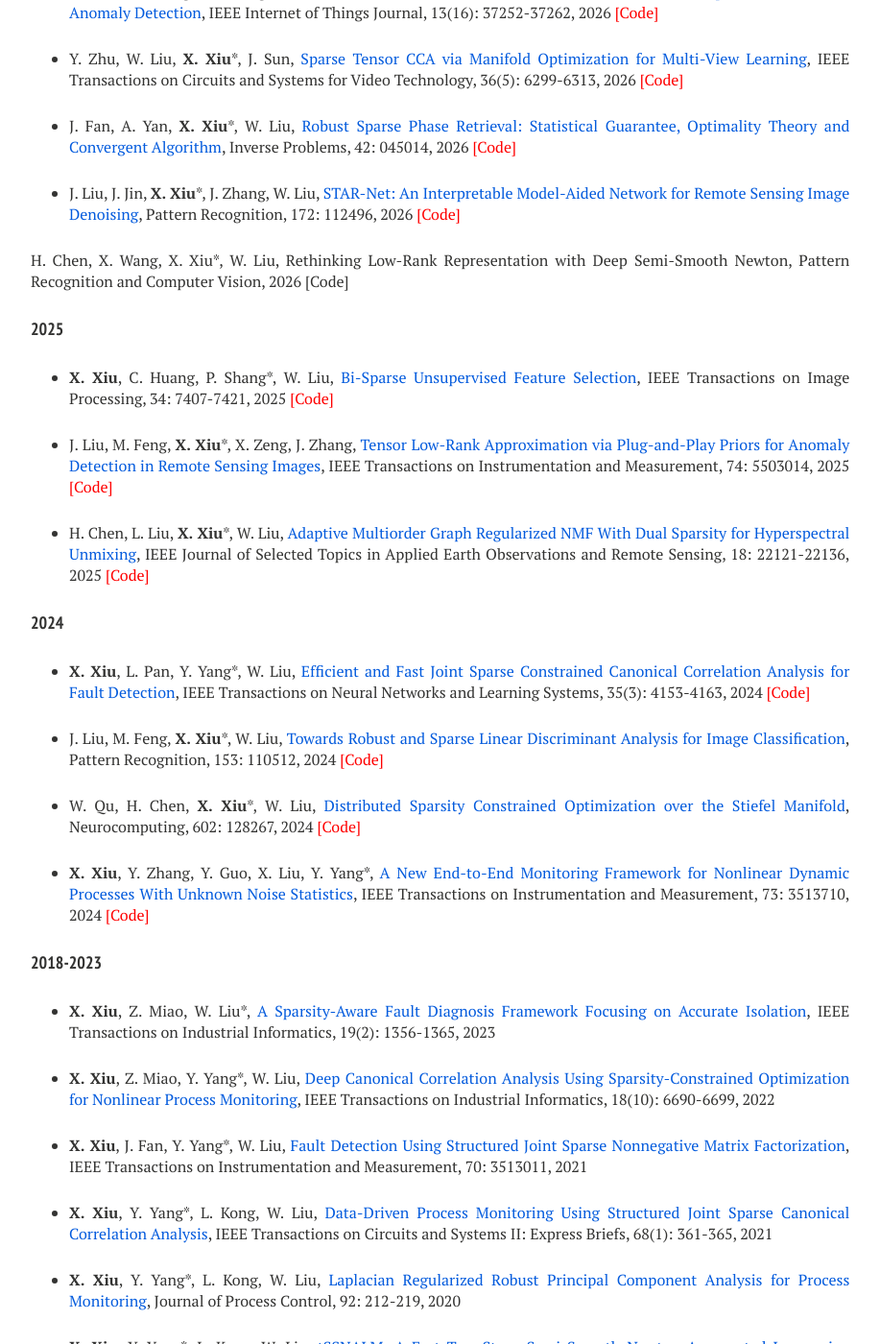
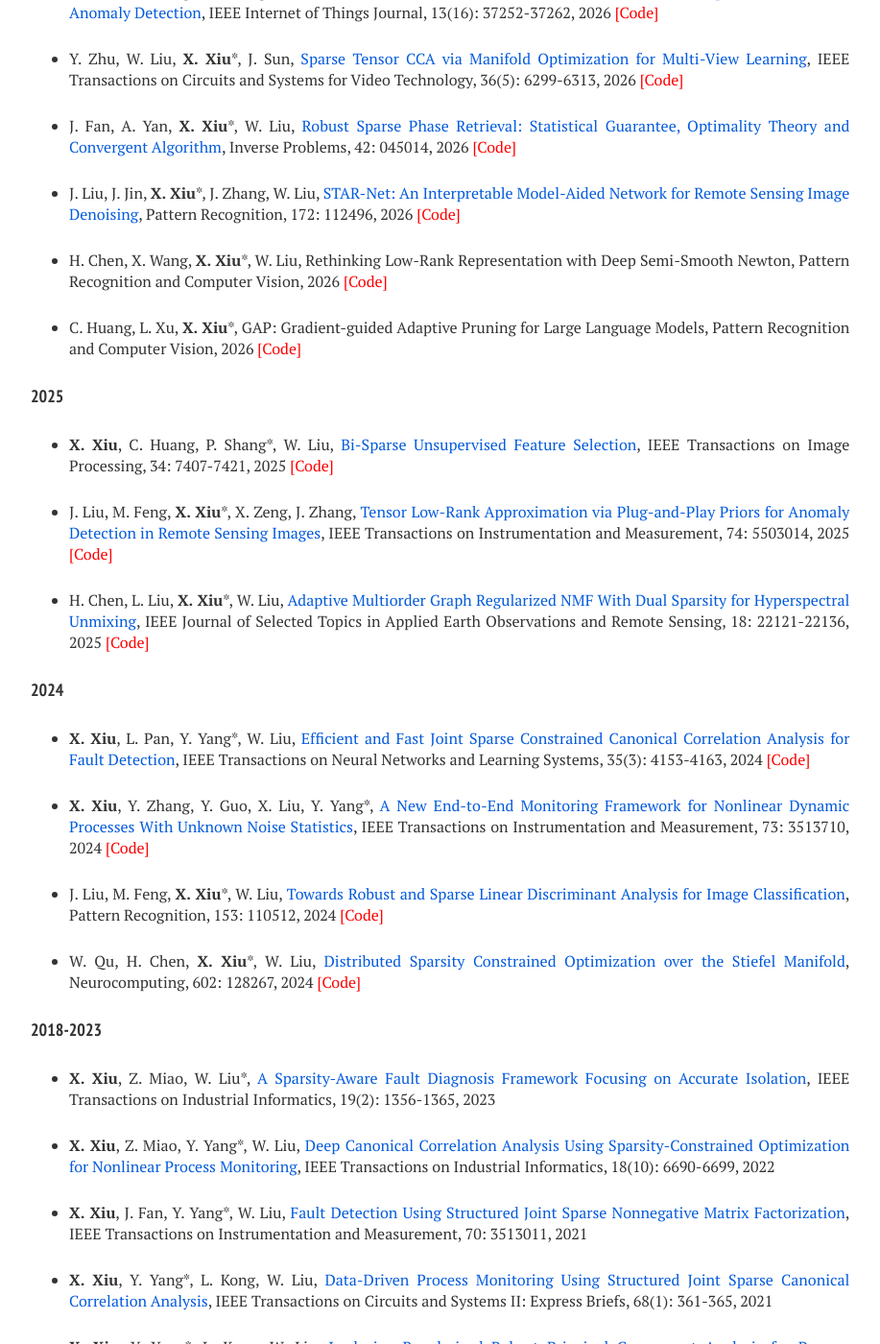
Before and after one commit to xianchaoxiu/xianchaoxiu.github.io, a Jekyll site: the page built from publications/index.md, in a window 1280 px wide and 1400 px high, scrolled down 678 px. Shown: the whole window at 96% size, without its empty margins (288-1205 px from the left). Built offline with Jekyll 4.4.1, drawn with Linux system fonts in a browser that asks for light colours; nearby versions of some CDN libraries.

Commit message:
Update index.md

```diff
--- a/publications/index.md
+++ b/publications/index.md
@@ -16,60 +16,61 @@ share: false
 
 * <b>X. Xiu</b>, C. He, W. Qu*, J. Sun, A Survey of Deep Unfolding Methods for Image Compressive Sensing (in Chinese), Operations Research Transactions, 2026 <a href="https://github.com/xianchaoxiu/DU4ICS" class="textlink" target="_blank" style="color: red;">[Code]</a>
 
- * <b>X. Xiu</b>, J. Li, J. Fan*, W. Liu, <a href="https://arxiv.org/abs/2605.20849" class="textlink" target="_blank">Large Language Models for Operations Research: A Comprehensive Survey</a>, submitted to Journal of the Operations Research Society of China <a href="https://github.com/xianchaoxiu/LLM4OR" class="textlink" target="_blank" style="color: red;">[Code]</a> <br>
+ * <b>X. Xiu</b>, J. Li, J. Fan*, W. Liu, <a href="https://arxiv.org/abs/2605.20849" class="textlink" target="_blank">Large Language Models for Operations Research: A Comprehensive Survey</a>, submitted to Journal of the Operations Research Society of China <a href="https://github.com/xianchaoxiu/LLM4OR" class="textlink" target="_blank" style="color: red;">[Code]</a>
 
 ### Selected Papers
 
 #### 2027
 
-* J. Liu, X. Ju, <b>X. Xiu</b>*, W. Liu, <a href="https://doi.org/10.1016/j.patcog.2026.114687" class="textlink" target="_blank">Bi-Level Unsupervised Feature Selection with L2,0-Norm</a>, Pattern Recognition, 181: 114687, 2027  <a href="https://github.com/xianchaoxiu/BLUFS" class="textlink" target="_blank" style="color: red;">[Code]</a><br>
+* J. Liu, X. Ju, <b>X. Xiu</b>*, W. Liu, <a href="https://doi.org/10.1016/j.patcog.2026.114687" class="textlink" target="_blank">Bi-Level Unsupervised Feature Selection with L2,0-Norm</a>, Pattern Recognition, 181: 114687, 2027  <a href="https://github.com/xianchaoxiu/BLUFS" class="textlink" target="_blank" style="color: red;">[Code]</a>
 
 #### 2026
 
-* <b>X. Xiu</b>, C. Huang, W. Zhang*, W. Liu, <a href="https://doi.org/10.1109/JIOT.2026.3701337" class="textlink" target="_blank">Efficient Personalized Federated PCA with Manifold Optimization for IoT Anomaly Detection</a>, IEEE Internet of Things Journal, 13(16): 37252-37262, 2026 <a href="https://github.com/xianchaoxiu/FedEP" class="textlink" target="_blank" style="color: red;">[Code]</a><br>
+* <b>X. Xiu</b>, C. Huang, W. Zhang*, W. Liu, <a href="https://doi.org/10.1109/JIOT.2026.3701337" class="textlink" target="_blank">Efficient Personalized Federated PCA with Manifold Optimization for IoT Anomaly Detection</a>, IEEE Internet of Things Journal, 13(16): 37252-37262, 2026 <a href="https://github.com/xianchaoxiu/FedEP" class="textlink" target="_blank" style="color: red;">[Code]</a>
 
-* Y. Zhu, W. Liu, <b>X. Xiu</b>*, J. Sun, <a href="https://doi.org/10.1109/TCSVT.2025.3642736" class="textlink" target="_blank">Sparse Tensor CCA via Manifold Optimization for Multi-View Learning</a>, IEEE Transactions on Circuits and Systems for Video Technology, 36(5): 6299-6313, 2026   <a href="https://github.com/zhudafa/STCCA-L" class="textlink" target="_blank" style="color: red;">[Code]</a><br>
+* Y. Zhu, W. Liu, <b>X. Xiu</b>*, J. Sun, <a href="https://doi.org/10.1109/TCSVT.2025.3642736" class="textlink" target="_blank">Sparse Tensor CCA via Manifold Optimization for Multi-View Learning</a>, IEEE Transactions on Circuits and Systems for Video Technology, 36(5): 6299-6313, 2026   <a href="https://github.com/zhudafa/STCCA-L" class="textlink" target="_blank" style="color: red;">[Code]</a>
 
-* J. Fan, A. Yan, <b>X. Xiu</b>*, W. Liu, <a href="https://doi.org/10.1088/1361-6420/ae5e02" class="textlink" target="_blank">Robust Sparse Phase Retrieval: Statistical Guarantee, Optimality Theory and Convergent Algorithm</a>, Inverse Problems, 42: 045014, 2026   <a href="https://github.com/xianchaoxiu/HPR" class="textlink" target="_blank" style="color: red;">[Code]</a><br>
+* J. Fan, A. Yan, <b>X. Xiu</b>*, W. Liu, <a href="https://doi.org/10.1088/1361-6420/ae5e02" class="textlink" target="_blank">Robust Sparse Phase Retrieval: Statistical Guarantee, Optimality Theory and Convergent Algorithm</a>, Inverse Problems, 42: 045014, 2026   <a href="https://github.com/xianchaoxiu/HPR" class="textlink" target="_blank" style="color: red;">[Code]</a>
 
-* J. Liu, J. Jin, <b>X. Xiu</b>*, J. Zhang, W. Liu, <a href="https://doi.org/10.1016/j.patcog.2025.112496" class="textlink" target="_blank">STAR-Net: An Interpretable Model-Aided Network for Remote Sensing Image Denoising</a>, Pattern Recognition, 172: 112496, 2026   <a href="https://github.com/xianchaoxiu/STAR-Net" class="textlink" target="_blank" style="color: red;">[Code]</a><br>
+* J. Liu, J. Jin, <b>X. Xiu</b>*, J. Zhang, W. Liu, <a href="https://doi.org/10.1016/j.patcog.2025.112496" class="textlink" target="_blank">STAR-Net: An Interpretable Model-Aided Network for Remote Sensing Image Denoising</a>, Pattern Recognition, 172: 112496, 2026   <a href="https://github.com/xianchaoxiu/STAR-Net" class="textlink" target="_blank" style="color: red;">[Code]</a>
 
-H. Chen, X. Wang, X. Xiu*, W. Liu, Rethinking Low-Rank Representation with Deep Semi-Smooth Newton, Pattern Recognition and Computer Vision, 2026 [Code]
+* H. Chen, X. Wang, <b>X. Xiu</b>*, W. Liu, Rethinking Low-Rank Representation with Deep Semi-Smooth Newton, Pattern Recognition and Computer Vision, 2026 <a href="https://github.com/xianchaoxiu/LRRSSN-Net" class="textlink" target="_blank" style="color: red;">[Code]</a>
 
+* C. Huang, L. Xu, <b>X. Xiu</b>*, GAP: Gradient-guided Adaptive Pruning for Large Language Models, Pattern Recognition and Computer Vision, 2026 <a href="https://github.com/xianchaoxiu/GAP" class="textlink" target="_blank" style="color: red;">[Code]</a>
 
 #### 2025
 
-* <b>X. Xiu</b>, C. Huang, P. Shang*, W. Liu, <a href="https://doi.org/10.1109/TIP.2025.3620667" class="textlink" target="_blank">Bi-Sparse Unsupervised Feature Selection</a>, IEEE Transactions on Image Processing, 34: 7407-7421, 2025  <a href="https://github.com/xianchaoxiu/BSUFS" class="textlink" target="_blank" style="color: red;">[Code]</a><br>
+* <b>X. Xiu</b>, C. Huang, P. Shang*, W. Liu, <a href="https://doi.org/10.1109/TIP.2025.3620667" class="textlink" target="_blank">Bi-Sparse Unsupervised Feature Selection</a>, IEEE Transactions on Image Processing, 34: 7407-7421, 2025  <a href="https://github.com/xianchaoxiu/BSUFS" class="textlink" target="_blank" style="color: red;">[Code]</a>
 
-* J. Liu, M. Feng, <b>X. Xiu</b>*, X. Zeng, J. Zhang, <a href="https://doi.org/10.1109/TIM.2025.3553235" class="textlink" target="_blank">Tensor Low-Rank Approximation via Plug-and-Play Priors for Anomaly Detection in Remote Sensing Images</a>, IEEE Transactions on Instrumentation and Measurement, 74: 5503014, 2025  <a href="https://github.com/xianchaoxiu/PnP-TLRA" class="textlink" target="_blank" style="color: red;">[Code]</a><br>
+* J. Liu, M. Feng, <b>X. Xiu</b>*, X. Zeng, J. Zhang, <a href="https://doi.org/10.1109/TIM.2025.3553235" class="textlink" target="_blank">Tensor Low-Rank Approximation via Plug-and-Play Priors for Anomaly Detection in Remote Sensing Images</a>, IEEE Transactions on Instrumentation and Measurement, 74: 5503014, 2025  <a href="https://github.com/xianchaoxiu/PnP-TLRA" class="textlink" target="_blank" style="color: red;">[Code]</a>
 
-* H. Chen, L. Liu, <b>X. Xiu</b>*, W. Liu, <a href="https://doi.org/10.1109/JSTARS.2025.3602505" class="textlink" target="_blank">Adaptive Multiorder Graph Regularized NMF With Dual Sparsity for Hyperspectral Unmixing</a>, IEEE Journal of Selected Topics in Applied Earth Observations and Remote Sensing, 18: 22121-22136, 2025 <a href="https://github.com/xianchaoxiu/MOGNMF" class="textlink" target="_blank" style="color: red;">[Code]</a><br>
+* H. Chen, L. Liu, <b>X. Xiu</b>*, W. Liu, <a href="https://doi.org/10.1109/JSTARS.2025.3602505" class="textlink" target="_blank">Adaptive Multiorder Graph Regularized NMF With Dual Sparsity for Hyperspectral Unmixing</a>, IEEE Journal of Selected Topics in Applied Earth Observations and Remote Sensing, 18: 22121-22136, 2025 <a href="https://github.com/xianchaoxiu/MOGNMF" class="textlink" target="_blank" style="color: red;">[Code]</a>
 
 
 #### 2024
 
-* <b>X. Xiu</b>, L. Pan, Y. Yang*, W. Liu, <a href="https://doi.org/10.1109/TNNLS.2022.3201881" class="textlink" target="_blank">Efficient and Fast Joint Sparse Constrained Canonical Correlation Analysis for Fault Detection</a>, IEEE Transactions on Neural Networks and Learning Systems, 35(3): 4153-4163, 2024 <a href="https://github.com/xianchaoxiu/JSCCCA" class="textlink" target="_blank" style="color: red;">[Code]</a><br>
+* <b>X. Xiu</b>, L. Pan, Y. Yang*, W. Liu, <a href="https://doi.org/10.1109/TNNLS.2022.3201881" class="textlink" target="_blank">Efficient and Fast Joint Sparse Constrained Canonical Correlation Analysis for Fault Detection</a>, IEEE Transactions on Neural Networks and Learning Systems, 35(3): 4153-4163, 2024 <a href="https://github.com/xianchaoxiu/JSCCCA" class="textlink" target="_blank" style="color: red;">[Code]</a>
 
-* J. Liu, M. Feng, <b>X. Xiu</b>*, W. Liu, <a href="https://doi.org/10.1016/j.patcog.2024.110512" class="textlink" target="_blank">Towards Robust and Sparse Linear Discriminant Analysis for Image Classification</a>, Pattern Recognition, 153: 110512, 2024  <a href="https://github.com/EMXlight/RSLDAplus" class="textlink" target="_blank" style="color: red;">[Code]</a><br>
+* <b>X. Xiu</b>, Y. Zhang, Y. Guo, X. Liu, Y. Yang*, <a href="https://doi.org/10.1109/TIM.2024.3375402" class="textlink" target="_blank">A New End-to-End Monitoring Framework for Nonlinear Dynamic Processes With Unknown Noise Statistics</a>, IEEE Transactions on Instrumentation and Measurement, 73: 3513710, 2024  <a href="https://github.com/xianchaoxiu/DRNN" class="textlink" target="_blank" style="color: red;">[Code]</a>
 
-* W. Qu, H. Chen, <b>X. Xiu</b>*, W. Liu, <a href="https://doi.org/10.1016/j.neucom.2024.128267" class="textlink" target="_blank">Distributed Sparsity Constrained Optimization over the Stiefel Manifold</a>, Neurocomputing, 602: 128267, 2024   <a href="https://github.com/wtqu/DREAM" class="textlink" target="_blank" style="color: red;">[Code]</a><br>
+* J. Liu, M. Feng, <b>X. Xiu</b>*, W. Liu, <a href="https://doi.org/10.1016/j.patcog.2024.110512" class="textlink" target="_blank">Towards Robust and Sparse Linear Discriminant Analysis for Image Classification</a>, Pattern Recognition, 153: 110512, 2024  <a href="https://github.com/EMXlight/RSLDAplus" class="textlink" target="_blank" style="color: red;">[Code]</a>
 
-* <b>X. Xiu</b>, Y. Zhang, Y. Guo, X. Liu, Y. Yang*, <a href="https://doi.org/10.1109/TIM.2024.3375402" class="textlink" target="_blank">A New End-to-End Monitoring Framework for Nonlinear Dynamic Processes With Unknown Noise Statistics</a>, IEEE Transactions on Instrumentation and Measurement, 73: 3513710, 2024  <a href="https://github.com/xianchaoxiu/DRNN" class="textlink" target="_blank" style="color: red;">[Code]</a><br>
+* W. Qu, H. Chen, <b>X. Xiu</b>*, W. Liu, <a href="https://doi.org/10.1016/j.neucom.2024.128267" class="textlink" target="_blank">Distributed Sparsity Constrained Optimization over the Stiefel Manifold</a>, Neurocomputing, 602: 128267, 2024   <a href="https://github.com/wtqu/DREAM" class="textlink" target="_blank" style="color: red;">[Code]</a>
 
 #### 2018-2023
 
-* <b>X. Xiu</b>, Z. Miao, W. Liu*, <a href="https://doi.org/10.1109/TII.2022.3180070" class="textlink" target="_blank">A Sparsity-Aware Fault Diagnosis Framework Focusing on Accurate Isolation</a>, IEEE Transactions on Industrial Informatics, 19(2): 1356-1365, 2023  <br>
+* <b>X. Xiu</b>, Z. Miao, W. Liu*, <a href="https://doi.org/10.1109/TII.2022.3180070" class="textlink" target="_blank">A Sparsity-Aware Fault Diagnosis Framework Focusing on Accurate Isolation</a>, IEEE Transactions on Industrial Informatics, 19(2): 1356-1365, 2023
 
-* <b>X. Xiu</b>, Z. Miao, Y. Yang*, W. Liu, <a href="https://doi.org/10.1109/TII.2021.3121770" class="textlink" target="_blank">Deep Canonical Correlation Analysis Using Sparsity-Constrained Optimization for Nonlinear Process Monitoring</a>, IEEE Transactions on Industrial Informatics, 18(10): 6690-6699, 2022 <br>
+* <b>X. Xiu</b>, Z. Miao, Y. Yang*, W. Liu, <a href="https://doi.org/10.1109/TII.2021.3121770" class="textlink" target="_blank">Deep Canonical Correlation Analysis Using Sparsity-Constrained Optimization for Nonlinear Process Monitoring</a>, IEEE Transactions on Industrial Informatics, 18(10): 6690-6699, 2022
 
-* <b>X. Xiu</b>, J. Fan, Y. Yang*, W. Liu, <a href="https://doi.org/10.1109/TIM.2021.3067218" class="textlink" target="_blank">Fault Detection Using Structured Joint Sparse Nonnegative Matrix Factorization</a>, IEEE Transactions on Instrumentation and Measurement, 70: 3513011, 2021  <br>
+* <b>X. Xiu</b>, J. Fan, Y. Yang*, W. Liu, <a href="https://doi.org/10.1109/TIM.2021.3067218" class="textlink" target="_blank">Fault Detection Using Structured Joint Sparse Nonnegative Matrix Factorization</a>, IEEE Transactions on Instrumentation and Measurement, 70: 3513011, 2021
 
-* <b>X. Xiu</b>, Y. Yang*, L. Kong, W. Liu, <a href="https://doi.org/10.1109/TCSII.2020.2988054" class="textlink" target="_blank">Data-Driven Process Monitoring Using Structured Joint Sparse Canonical Correlation Analysis</a>, IEEE Transactions on Circuits and Systems II: Express Briefs, 68(1): 361-365, 2021  <br>
+* <b>X. Xiu</b>, Y. Yang*, L. Kong, W. Liu, <a href="https://doi.org/10.1109/TCSII.2020.2988054" class="textlink" target="_blank">Data-Driven Process Monitoring Using Structured Joint Sparse Canonical Correlation Analysis</a>, IEEE Transactions on Circuits and Systems II: Express Briefs, 68(1): 361-365, 2021
 
-* <b>X. Xiu</b>, Y. Yang*, L. Kong, W. Liu, <a href="https://doi.org/10.1016/j.jprocont.2020.06.011" class="textlink" target="_blank">Laplacian Regularized Robust Principal Component Analysis for Process Monitoring</a>, Journal of Process Control, 92: 212-219, 2020 <br>
+* <b>X. Xiu</b>, Y. Yang*, L. Kong, W. Liu, <a href="https://doi.org/10.1016/j.jprocont.2020.06.011" class="textlink" target="_blank">Laplacian Regularized Robust Principal Component Analysis for Process Monitoring</a>, Journal of Process Control, 92: 212-219, 2020
 
-* <b>X. Xiu</b>, Y. Yang*, L. Kong, W. Liu, <a href="https://doi.org/10.1016/j.amc.2020.125272" class="textlink" target="_blank">tSSNALM: A Fast Two-Stage Semi-Smooth Newton Augmented Lagrangian Method for Sparse CCA</a>, Applied Mathematics and Computation, 383: 125272, 2020  <br>
+* <b>X. Xiu</b>, Y. Yang*, L. Kong, W. Liu, <a href="https://doi.org/10.1016/j.amc.2020.125272" class="textlink" target="_blank">tSSNALM: A Fast Two-Stage Semi-Smooth Newton Augmented Lagrangian Method for Sparse CCA</a>, Applied Mathematics and Computation, 383: 125272, 2020
 
-* <b>X. Xiu</b>*, W. Liu, L. Li, L. Kong, <a href="https://doi.org/10.1016/j.csda.2019.01.002" class="textlink" target="_blank">Alternating Direction Method of Multipliers for Nonconvex Fused Regression Problems</a>, Computational Statistics & Data Analysis, 136: 59-71, 2019 <br>
+* <b>X. Xiu</b>*, W. Liu, L. Li, L. Kong, <a href="https://doi.org/10.1016/j.csda.2019.01.002" class="textlink" target="_blank">Alternating Direction Method of Multipliers for Nonconvex Fused Regression Problems</a>, Computational Statistics & Data Analysis, 136: 59-71, 2019
 
-* <b>X. Xiu</b>*, L. Kong, Y. Li, H. Qi, <a href="https://doi.org/10.1007/s10589-017-9977-7" class="textlink" target="_blank">Iterative Reweighted Methods for L1-Lp Minimization</a>, Computational Optimization and Applications, 70(1): 201-219, 2018  <br>
+* <b>X. Xiu</b>*, L. Kong, Y. Li, H. Qi, <a href="https://doi.org/10.1007/s10589-017-9977-7" class="textlink" target="_blank">Iterative Reweighted Methods for L1-Lp Minimization</a>, Computational Optimization and Applications, 70(1): 201-219, 2018
```
